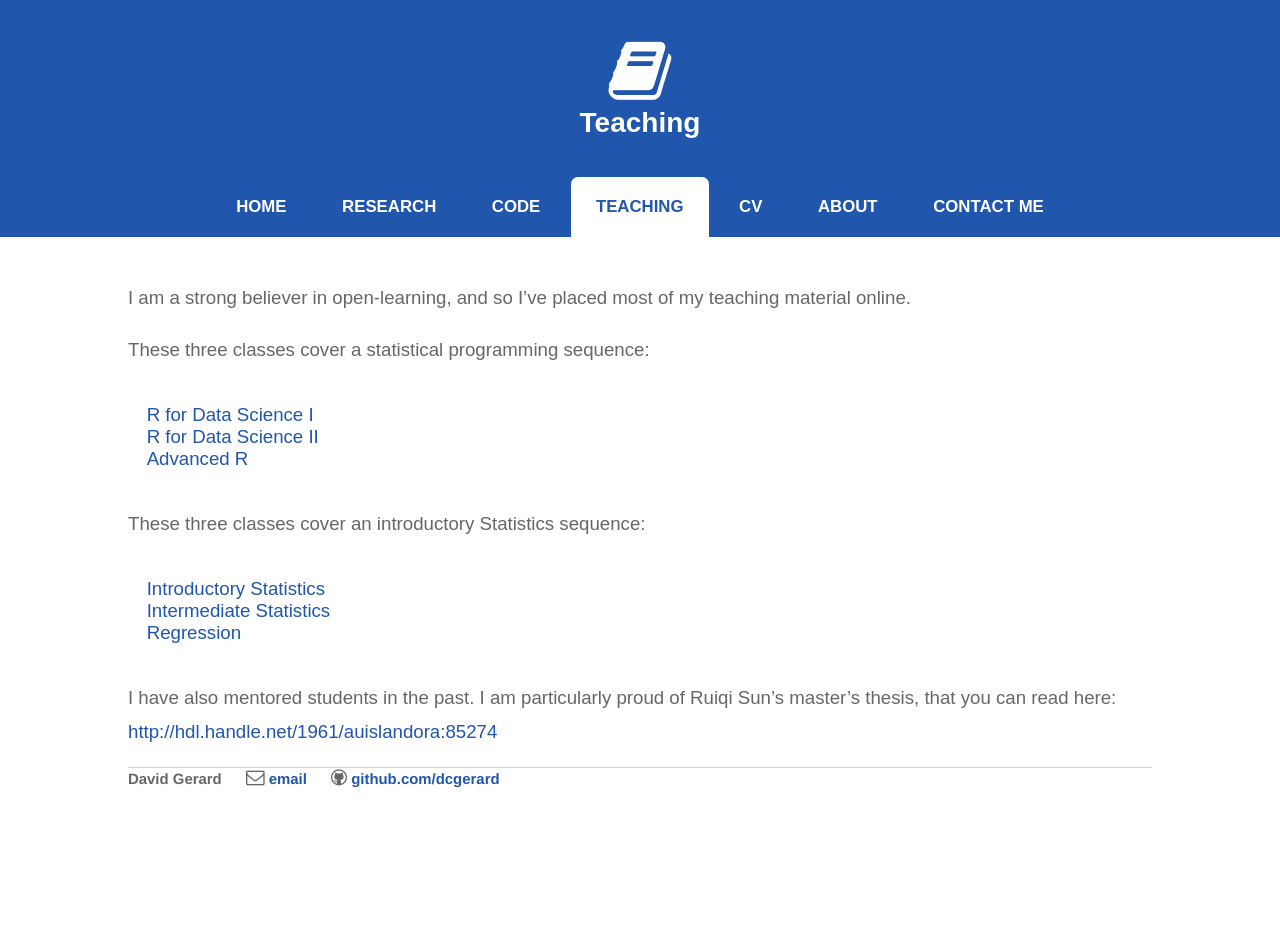
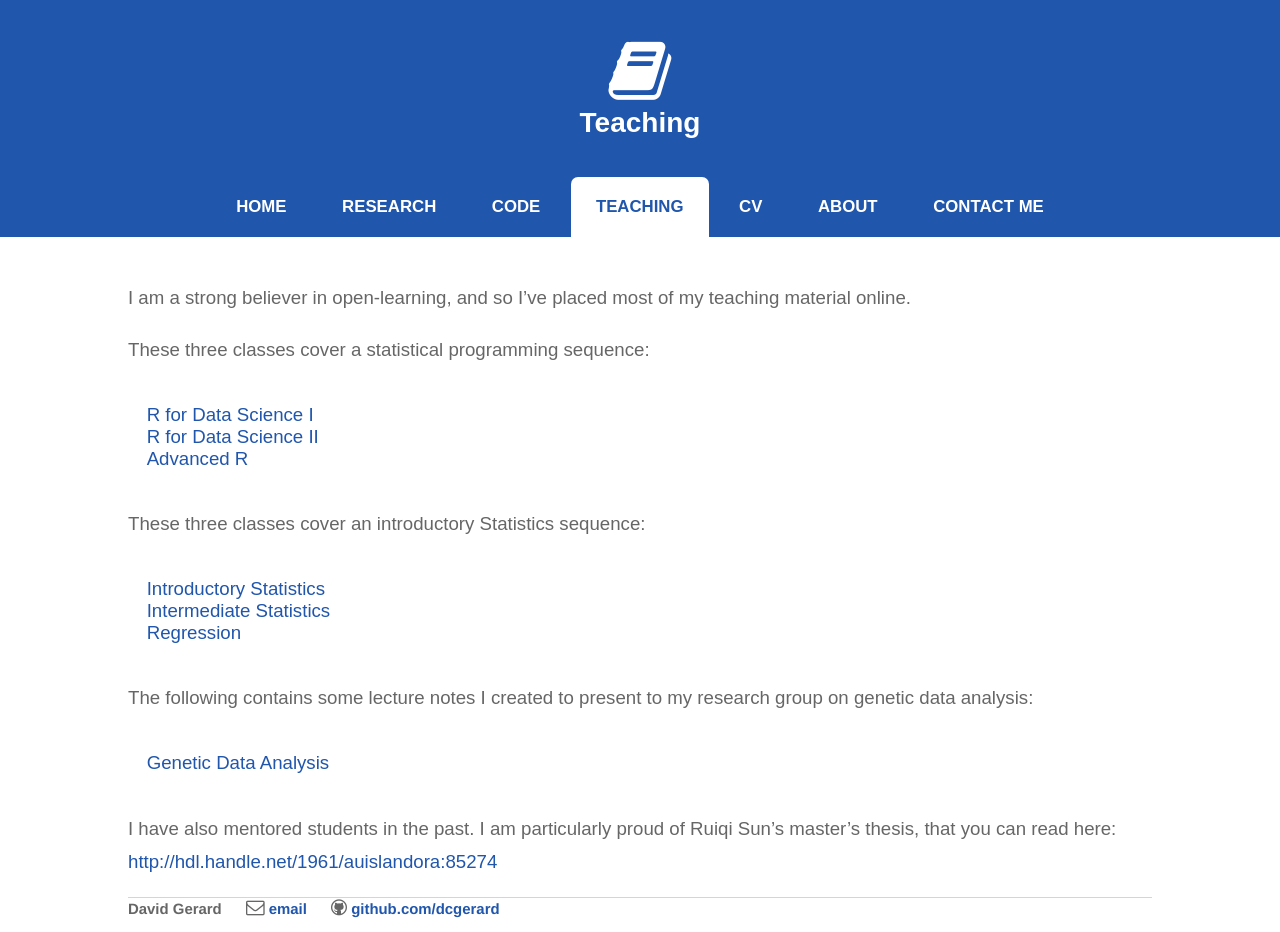
Before and after one commit to dcgerard/dcgerard.github.io, a Jekyll site: the page built from teaching/index.md, in a window 1280 px wide. Built offline with Jekyll 4.4.1, drawn with Linux system fonts in a browser that asks for light colours; before the commit the page ends 900 px from its top, so only the background shows below that.

Commit message:
update teaching

```diff
--- a/teaching/index.md
+++ b/teaching/index.md
@@ -18,4 +18,8 @@ These three classes cover an introductory Statistics sequence:
 - [Intermediate Statistics](https://dcgerard.github.io/stat614/)
 - [Regression](https://dcgerard.github.io/stat_415_615/)
 
+The following contains some lecture notes I created to present to my research group on genetic data analysis:
+
+- [Genetic Data Analysis](https://dcgerard.github.io/gda/)
+
 I have also mentored students in the past. I am particularly proud of Ruiqi Sun's master's thesis, that you can read here: <http://hdl.handle.net/1961/auislandora:85274>
```
